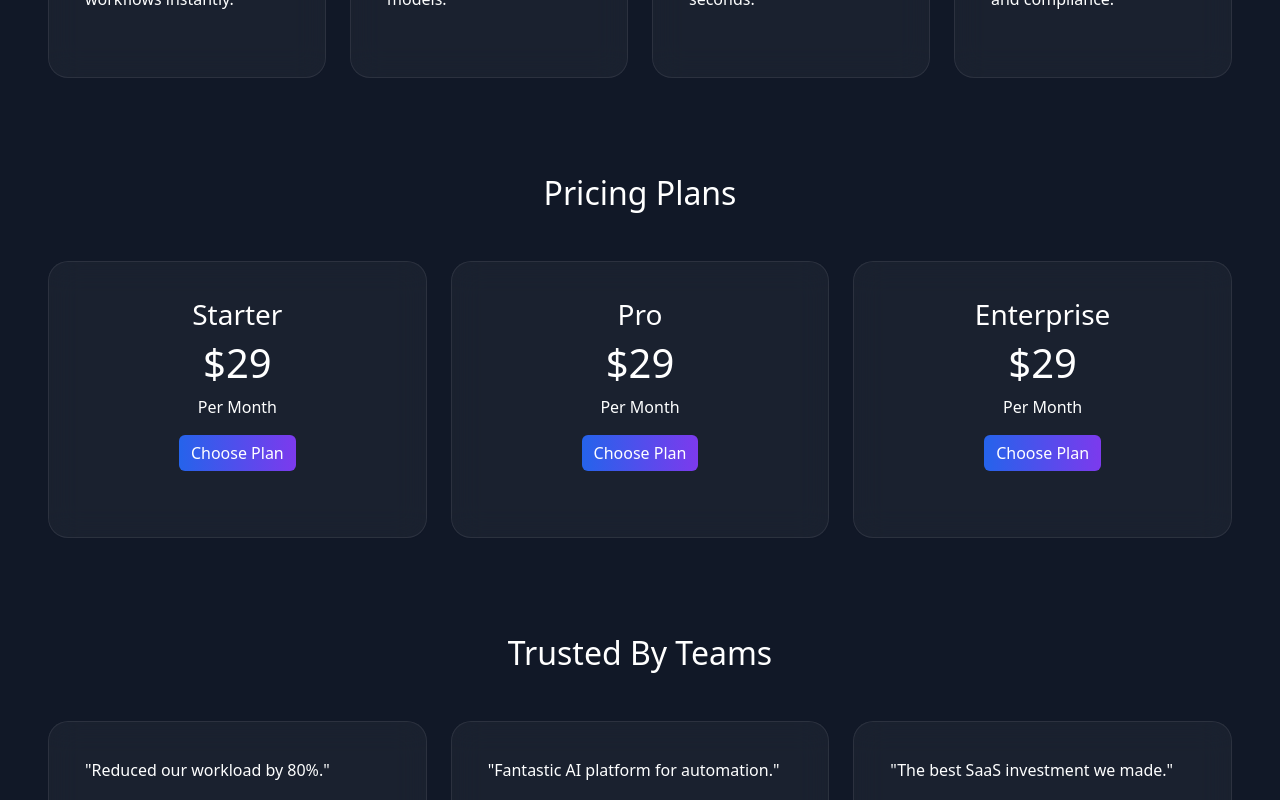
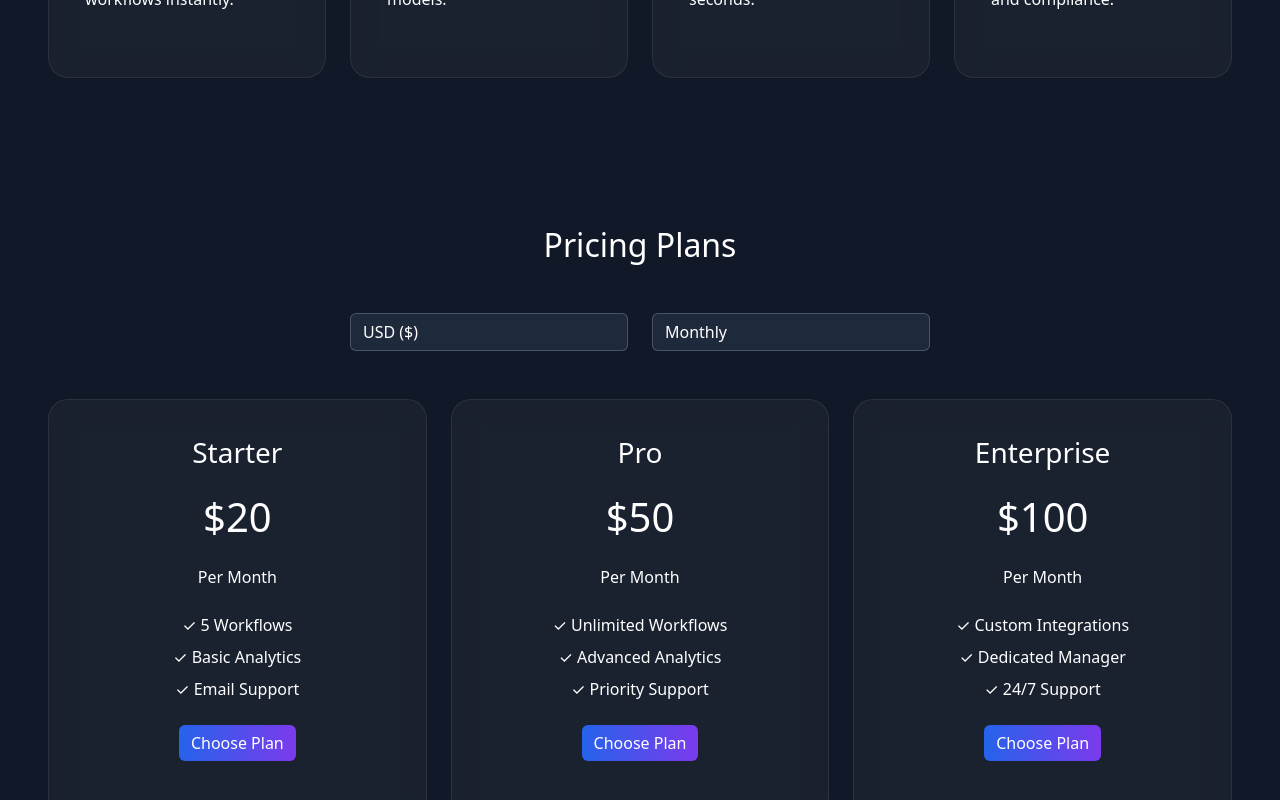
Before and after one commit to Chitransh27309-crypto/NextGen-AI-Plateform, a React (Vite) app: page / in a window 1280 px wide. Shown: the part 1040-1840 px from the top of the page. Built offline with nearby package versions, Linux system fonts and the light colour scheme.

Commit message:
Completed Feature 1 - Dynamic Pricing Matrix

```diff
--- a/src/App.css
+++ b/src/App.css
@@ -205,3 +205,17 @@ footer{
   }
 
 }
+
+.form-select{
+  background:#1e293b !important;
+  color:white !important;
+
+  border:1px solid rgba(255,255,255,.2) !important;
+
+  padding:12px;
+}
+
+.form-select option{
+  background:#1e293b;
+  color:white;
+}
--- a/src/Components/Pricing.jsx
+++ b/src/Components/Pricing.jsx
@@ -1,30 +1,154 @@
-import { Container, Row, Col, Card, Button } from 'react-bootstrap'
+import { useState } from "react";
+import {
+  Container,
+  Row,
+  Col,
+  Card,
+  Button,
+  Form
+} from "react-bootstrap";
+
+import {
+  pricingMatrix,
+  currencyRates
+} from "../data/pricingData";
 
 const Pricing = () => {
+
+  const [billingCycle, setBillingCycle] =
+    useState("monthly");
+
+  const [currency, setCurrency] =
+    useState("USD");
+
+  const calculatePrice = (basePrice) => {
+
+    let finalPrice =
+      basePrice *
+      currencyRates[currency].rate;
+
+    if (billingCycle === "yearly") {
+      finalPrice = finalPrice * 12 * 0.8;
+    }
+
+    return Math.round(finalPrice);
+  };
+
   return (
-    <section id="pricing" className="py-5">
+    <section id="pricing">
 
-     <Container fluid className='px-5'>
+      <Container fluid className="px-5">
 
         <h2 className="text-center mb-5">
           Pricing Plans
         </h2>
 
+        {/* Controls */}
+
+        <Row className="justify-content-center mb-5">
+
+          <Col md={3}>
+
+            <Form.Select
+              value={currency}
+              onChange={(e) =>
+                setCurrency(e.target.value)
+              }
+            >
+
+              <option value="USD">
+                USD ($)
+              </option>
+
+              <option value="INR">
+                INR (₹)
+              </option>
+
+              <option value="EUR">
+                EUR (€)
+              </option>
+
+            </Form.Select>
+
+          </Col>
+
+          <Col md={3}>
+
+            <Form.Select
+              value={billingCycle}
+              onChange={(e) =>
+                setBillingCycle(e.target.value)
+              }
+            >
+
+              <option value="monthly">
+                Monthly
+              </option>
+
+              <option value="yearly">
+                Yearly (20% OFF)
+              </option>
+
+            </Form.Select>
+
+          </Col>
+
+        </Row>
+
+        {/* Pricing Cards */}
+
         <Row>
 
-          {['Starter', 'Pro', 'Enterprise'].map((plan) => (
+          {Object.values(pricingMatrix).map(
+            (plan) => (
 
-            <Col md={4} key={plan}>
+              <Col lg={4} key={plan.name}>
 
-              <Card className="pricing-card text-center h-100">
+                <Card className="pricing-card h-100 text-center">
 
                   <Card.Body>
 
-                  <h3>{plan}</h3>
+                    <h3>{plan.name}</h3>
 
-                  <h1>$29</h1>
+                    <h1 className="my-4">
 
-                  <p>Per Month</p>
+                      {
+                        currencyRates[currency]
+                          .symbol
+                      }
+
+                      {calculatePrice(
+                        plan.basePrice
+                      )}
+
+                    </h1>
+
+                    <p>
+
+                      Per{" "}
+
+                      {billingCycle ===
+                        "monthly"
+                        ? "Month"
+                        : "Year"}
+
+                    </p>
+
+                    <ul className="list-unstyled my-4">
+
+                      {plan.features.map(
+                        (feature, index) => (
+
+                          <li
+                            key={index}
+                            className="mb-2"
+                          >
+                            ✓ {feature}
+                          </li>
+                        )
+                      )}
+
+                    </ul>
 
                     <Button>
                       Choose Plan
@@ -35,15 +159,15 @@ const Pricing = () => {
                 </Card>
 
               </Col>
-
-          ))}
+            )
+          )}
 
         </Row>
 
       </Container>
 
     </section>
-  )
-}
+  );
+};
 
-export default Pricing
+export default Pricing;
--- a/src/Data/PricingData.js
+++ b/src/Data/PricingData.js
@@ -0,0 +1,48 @@
+export const pricingMatrix = {
+  starter: {
+    name: "Starter",
+    basePrice: 20,
+    features: [
+      "5 Workflows",
+      "Basic Analytics",
+      "Email Support"
+    ]
+  },
+
+  pro: {
+    name: "Pro",
+    basePrice: 50,
+    features: [
+      "Unlimited Workflows",
+      "Advanced Analytics",
+      "Priority Support"
+    ]
+  },
+
+  enterprise: {
+    name: "Enterprise",
+    basePrice: 100,
+    features: [
+      "Custom Integrations",
+      "Dedicated Manager",
+      "24/7 Support"
+    ]
+  }
+}
+
+export const currencyRates = {
+  USD: {
+    symbol: "$",
+    rate: 1
+  },
+
+  INR: {
+    symbol: "₹",
+    rate: 85
+  },
+
+  EUR: {
+    symbol: "€",
+    rate: 0.85
+  }
+}
```
Lines whose indentation alone changed are shown as unchanged.
